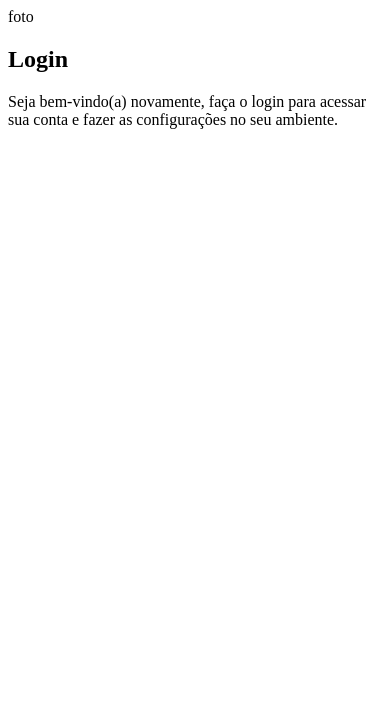
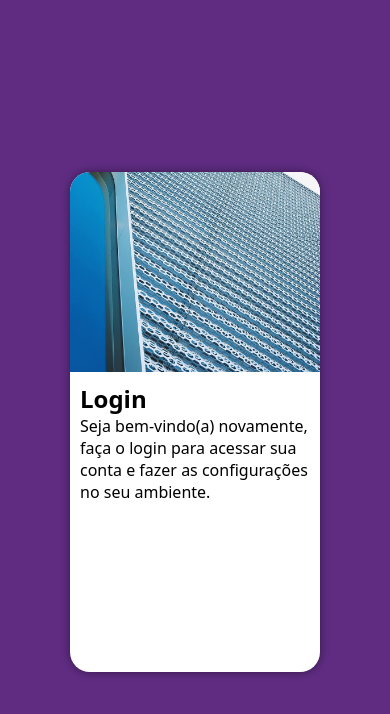
Before and after one commit to igorassisx/projeto-login, a plain HTML site: page index.html in a window 390 px wide. Drawn offline with Linux system fonts and the light colour scheme.

Commit message:
mobile first

```diff
--- a/estilos/style.css
+++ b/estilos/style.css
@@ -6,3 +6,51 @@
  Lilas: #5f2c82
 
  */
+
+ * {
+    font-family: system-ui, -apple-system, BlinkMacSystemFont, 'Segoe UI', Roboto, Oxygen, Ubuntu, Cantarell, 'Open Sans', 'Helvetica Neue', sans-serif;
+    padding: 0px;
+    margin: 0px;
+    box-sizing: border-box;
+ }
+
+ body, html {
+    background-color: #5f2c82;
+    height: 100vh;
+    width: 100vw;
+ }
+
+ main {
+    position: relative;
+    width: 100vw;
+    height: 100vh;
+ }
+
+ section#login {
+    position: absolute;
+    top: 50%;
+    left: 50%;
+    transform: translate(-50%, -50%);
+    overflow: hidden;
+
+    background-color: white;
+    width: 250px;
+    height: 500px;
+    border-radius: 20px;
+    box-shadow: 0px 0px 10px rgba(0, 0, 0, 0.452);
+ }
+
+ section#login > div#imagem {
+    display: block;
+    background-image: url(../imagens/metal.jpg);
+    height: 200px;
+    background-size: cover;
+    background-repeat: no-repeat;
+    background-position: left bottom;
+
+ }
+
+ section#login > div#formulario {
+    display: block;
+    padding: 10px;
+ }
--- a/index.html
+++ b/index.html
@@ -11,7 +11,7 @@
     <main>
         <section id="login">
             <div id="imagem">
-                foto
+                <!--Aqui vai a imagem na CSS-->
             </div>
 
             <div id="formulario">
```
